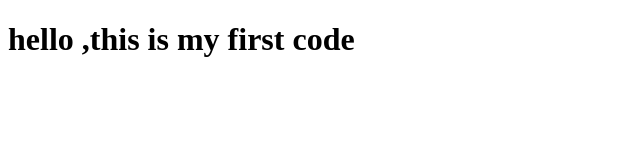
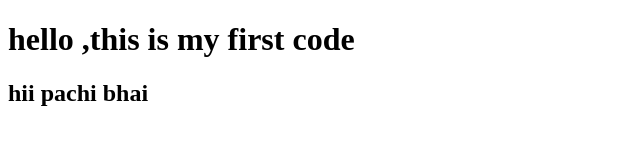
Before and after one commit to Kumarkoustub/firstgithub, a plain HTML site: page index.html in a window 1280 px wide. Shown: the whole page, without its empty margins (0-640 px from the left). Drawn offline with Linux system fonts and the light colour scheme.

Commit message:
tension ne lani

```diff
--- a/index.html
+++ b/index.html
@@ -7,5 +7,6 @@
 </head>
 <body>
    <h1>hello ,this is my first code</h1>
+   <h2>hii pachi bhai</h2>
 </body>
 </html>
```
